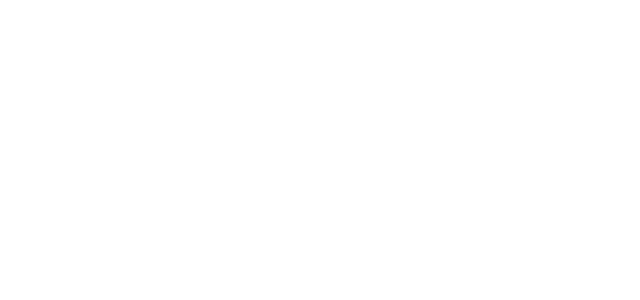
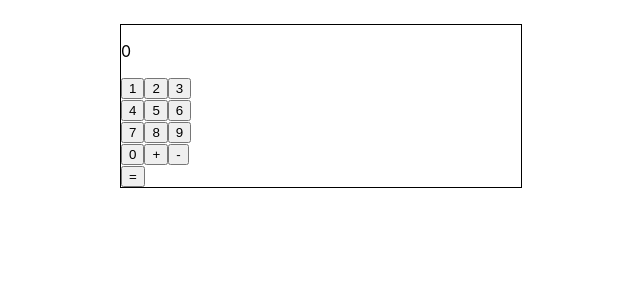
Before and after one commit to jmalk/react-calculator, a React (Create React App) app: page / in a window 1280 px wide. Shown: the top 300 px of the page, without its empty margins (319-959 px from the left). Built offline with nearby package versions, Linux system fonts and the light colour scheme.

Commit message:
Rudimentary calculator implementation
And some prettier changes from first run.

```diff
--- a/src/App.js
+++ b/src/App.js
@@ -1,6 +1,128 @@
+import { useState } from "react";
+
+const Operators = {
+  PLUS: "PLUS",
+  MINUS: "MINUS",
+  EQUALS: "EQUALS",
+};
+
+const Calculator = () => {
+  let state = {
+    value: 0,
+    previous: 0,
+    operation: null,
+    waiting: false,
+  };
+  return {
+    press: (input) => {
+      if (typeof input === "number") {
+        if (state.waiting) {
+          state.waiting = false;
+          state.previous = state.value;
+          state.value = input;
+        } else {
+          state.value = state.value * 10 + input;
+        }
+      }
+
+      if (input === Operators.PLUS) {
+        state.operation = Operators.PLUS;
+        state.waiting = true;
+      }
+
+      if (input === Operators.MINUS) {
+        state.operation = Operators.MINUS;
+        state.waiting = true;
+      }
+
+      if (input === Operators.EQUALS) {
+        if (state.operation === Operators.PLUS) {
+          state.value = state.previous + state.value;
+        }
+        if (state.operation === Operators.MINUS) {
+          state.value = state.previous - state.value;
+        }
+        state.operation = null;
+      }
+    },
+
+    getDisplay: () => state.value,
+  };
+};
+
+function NumberButton({ handler, n }) {
+  return <button onClick={() => handler(n)}>{n}</button>;
+}
+
 function App() {
+  const [value, setValue] = useState(0);
+  const [previous, setPrevious] = useState(0);
+  const [operation, setOperation] = useState(null);
+  const [waiting, setWaiting] = useState(false);
+
+  const handleNumber = (n) => {
+    console.log(n);
+    if (waiting) {
+      setWaiting(false);
+      setPrevious(value);
+      setValue(n);
+    } else {
+      setValue(value * 10 + n);
+    }
+  };
+
+  const handlePlus = () => {
+    setOperation(Operators.PLUS);
+    setWaiting(true);
+  };
+
+  const handleMinus = () => {
+    setOperation(Operators.MINUS);
+    setWaiting(true);
+  };
+
+  const handleEquals = () => {
+    if (operation === Operators.PLUS) {
+      setValue(previous + value);
+    }
+    if (operation === Operators.MINUS) {
+      setValue(previous - value);
+    }
+    setOperation(null);
+  };
+
   return (
-    <div className="App">
+    <div className="calculator">
+      <div>
+        <p>{value}</p>
+      </div>
+      <div className="row">
+        <NumberButton handler={handleNumber} n={1} />
+        <NumberButton handler={handleNumber} n={2} />
+        <NumberButton handler={handleNumber} n={3} />
+      </div>
+
+      <div className="row">
+        <NumberButton handler={handleNumber} n={4} />
+        <NumberButton handler={handleNumber} n={5} />
+        <NumberButton handler={handleNumber} n={6} />
+      </div>
+
+      <div className="row">
+        <NumberButton handler={handleNumber} n={7} />
+        <NumberButton handler={handleNumber} n={8} />
+        <NumberButton handler={handleNumber} n={9} />
+      </div>
+
+      <div className="row">
+        <NumberButton handler={handleNumber} n={0} />
+        <button onClick={handlePlus}>+</button>
+        <button onClick={handleMinus}>-</button>
+      </div>
+
+      <div className="row">
+        <button onClick={handleEquals}>=</button>
+      </div>
     </div>
   );
 }
--- a/src/index.css
+++ b/src/index.css
@@ -1,13 +1,19 @@
 body {
   margin: 0;
-  font-family: -apple-system, BlinkMacSystemFont, 'Segoe UI', 'Roboto', 'Oxygen',
-    'Ubuntu', 'Cantarell', 'Fira Sans', 'Droid Sans', 'Helvetica Neue',
+  font-family: -apple-system, BlinkMacSystemFont, "Segoe UI", "Roboto", "Oxygen",
+    "Ubuntu", "Cantarell", "Fira Sans", "Droid Sans", "Helvetica Neue",
     sans-serif;
   -webkit-font-smoothing: antialiased;
   -moz-osx-font-smoothing: grayscale;
 }
 
 code {
-  font-family: source-code-pro, Menlo, Monaco, Consolas, 'Courier New',
+  font-family: source-code-pro, Menlo, Monaco, Consolas, "Courier New",
     monospace;
 }
+
+.calculator {
+  margin: 24px auto;
+  width: 400px;
+  border: 1px solid black;
+}
--- a/src/reportWebVitals.js
+++ b/src/reportWebVitals.js
@@ -1,6 +1,6 @@
-const reportWebVitals = onPerfEntry => {
+const reportWebVitals = (onPerfEntry) => {
   if (onPerfEntry && onPerfEntry instanceof Function) {
-    import('web-vitals').then(({ getCLS, getFID, getFCP, getLCP, getTTFB }) => {
+    import("web-vitals").then(({ getCLS, getFID, getFCP, getLCP, getTTFB }) => {
       getCLS(onPerfEntry);
       getFID(onPerfEntry);
       getFCP(onPerfEntry);
```
Also changed, not shown: src/index.js (+6 -6 lines), src/setupTests.js (+1 -1 lines).
